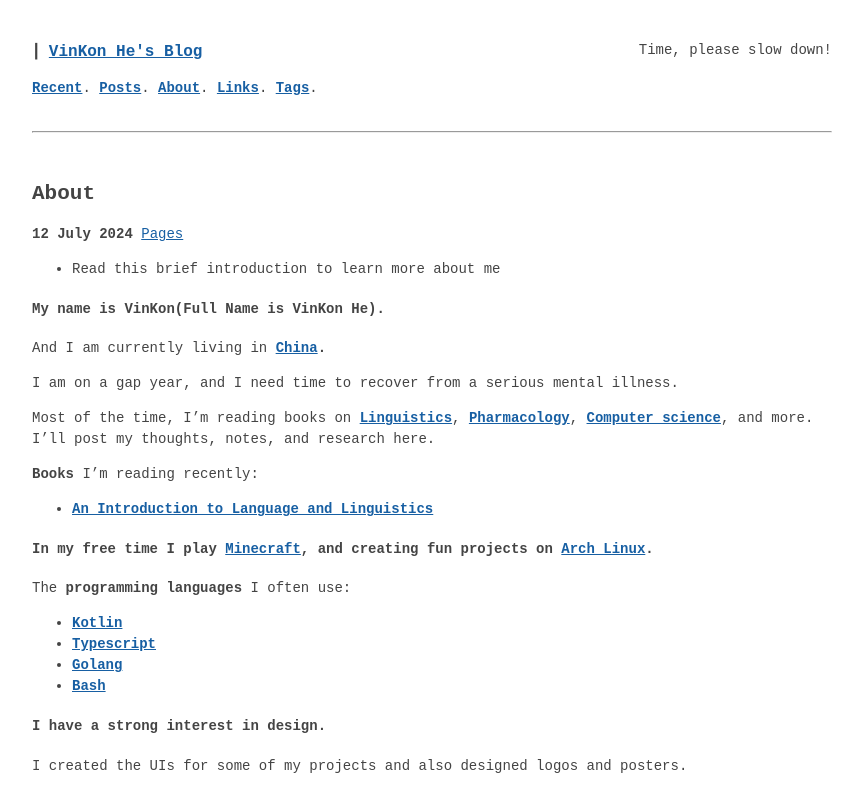
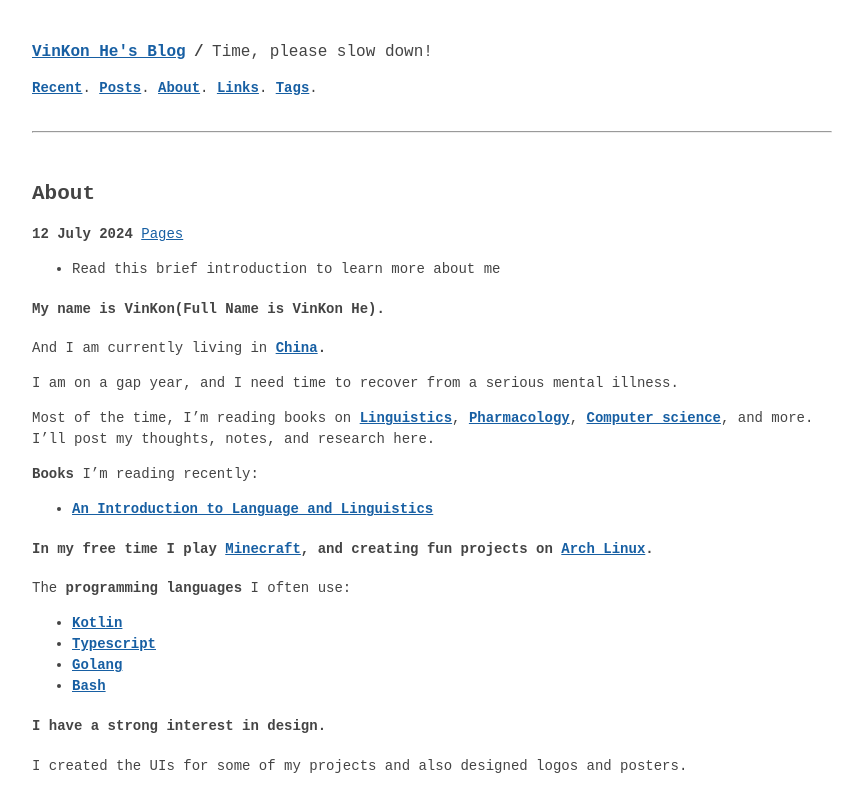
Before and after one commit to vinkonhe/vinkonhe.github.io, a plain HTML site: page about/index.html in a window 1280 px wide. Shown: the top 788 px of the page, without its empty margins (208-1071 px from the left). Drawn offline with nearby package versions, Linux system fonts and the light colour scheme.

Commit message:
new posts

```diff
--- a/about/index.html
+++ b/about/index.html
@@ -29,14 +29,13 @@
 <body>
 	<header>
 
+    <div>
+        <a style="font-size: large" href="https://lilkon.tech/"><b>VinKon He&#39;s Blog</b></a>
+        <a style="font-size: large"><b>/</b></a>
+        <a style="font-size: large">Time, please slow down!</a>
 
-    ┃ <a style="font-size: large" href="https://lilkon.tech/"><b>VinKon He&#39;s Blog</b></a>
-
-
-
-
-	<div style="float: right;">Time, please slow down!</div><br>
-	<p>
+    </div>
+   <p>
 	<nav>
 			<a href="/"><b>Recent</b></a>.
 
```
Also changed, not shown: categories/index.html (+6 -7 lines), index.html (+6 -7 lines), links/index.html (+6 -7 lines), posts/2024-07-11-hello-world/index.html (+6 -7 lines), posts/index.html (+6 -7 lines), tags/coding/index.html (+6 -7 lines), tags/design/index.html (+6 -7 lines), tags/index.html (+6 -7 lines), tags/linguistics/index.html (+6 -7 lines), tags/pages/index.html (+6 -7 lines).
